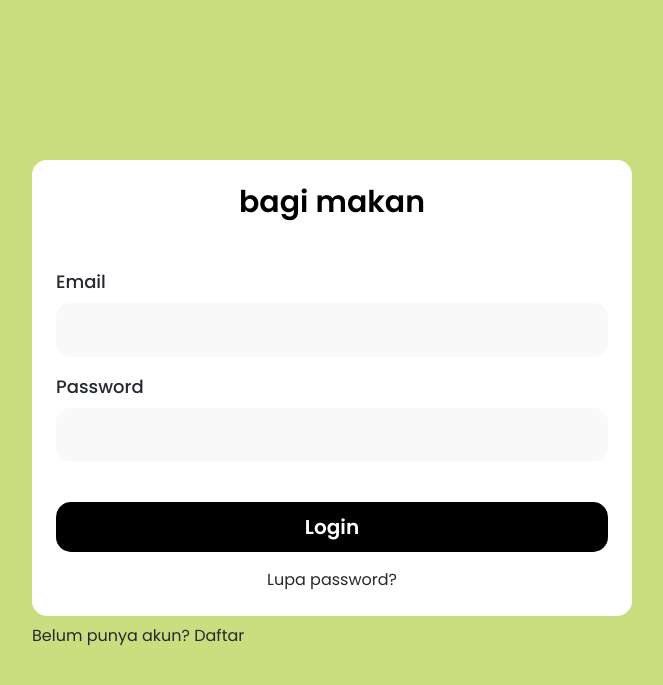
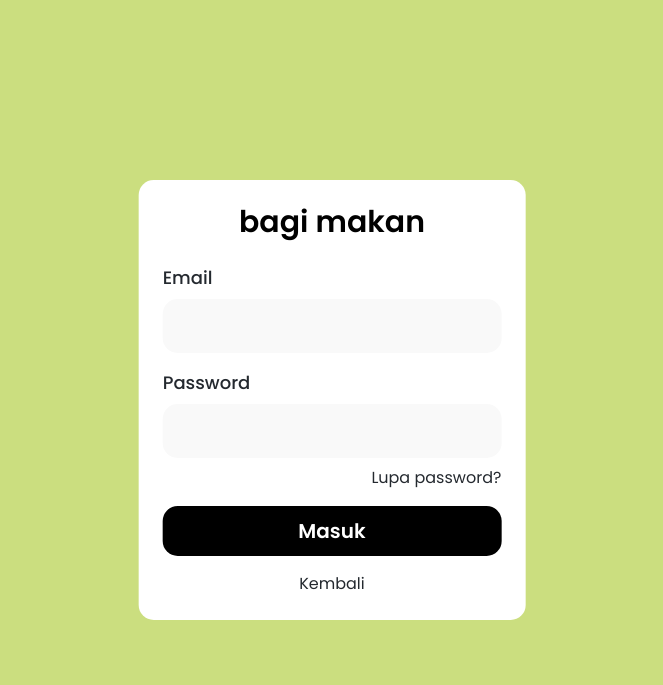
Before and after one commit to adityasuryana/bagi-makan, a CodeIgniter 4 app: template app/Views/login.php in a window 1280 px wide. Shown: the top 685 px of the page, without its empty margins (308-971 px from the left). Run offline with PHP 8.4 and a stand-in for CodeIgniter, Linux system fonts and the light colour scheme; the template is opened without the code that fills it, so the values that code supplies are empty; some libraries are stand-ins or nearby versions.

Commit message:
fixed views

```diff
--- a/app/Views/login.php
+++ b/app/Views/login.php
@@ -11,9 +11,9 @@ $session = session();
 <body class="bg-green">
 <div class="container">
     <div class="row">
-        <div class="col-lg-6 col-sm-12 position-absolute top-50 start-50 translate-middle">
+        <div class="col-xl-4 col-lg-6 col-md-8 col-sm-12 col-12 position-absolute top-50 start-50 translate-middle">
             <div class="card bg-white m-2 p-4">
-                <h2 class="head-title fw-s-bold mb-5 text-center">bagi makan</h2>
+                <h2 class="head-title fw-s-bold mb-4 text-center">bagi makan</h2>
 
                     <?php
                         if ($session->getFlashdata('error')) {
@@ -28,18 +28,24 @@ $session = session();
                                 <input type="email" name="email" class="form-control" id="email" value="<?= old('email') ?>" required>
                             </div>
 
-                            <div class="mb-4">
+                            <div class="mb-2">
                                 <label for="password" class="form-label">Password</label>
                                 <input type="password" name="password" class="form-control" id="password" required>
                             </div>
-                            <input type="submit" id="submit" class="black-button fw-s-bold w-100 mt-3" value="Login">
+
+                            <div class="d-flex float-end">
+                                <a class="link" href="">Lupa password?</a>
+                            </div>
+
+                            <input type="submit" id="submit" class="black-button fw-s-bold w-100 mt-3" value="Masuk">
 
                             <div class="text-center mt-3">
-                                <a class="link" href="">Lupa password?</a>
+                                <a class="link" href="<?php echo base_url('/'); ?>">Kembali</a>
                             </div>
+
                         </form>
                 </div>
-                <a class="link m-2 mt-3" href="">Belum punya akun? Daftar</a>
+
 
             </div>
         </div>
--- a/app/Views/profil/profil_view.php
+++ b/app/Views/profil/profil_view.php
@@ -18,7 +18,9 @@
 
                 <div class="col">
                     <div class="card bg-gray p-3 h-100">
-                    <a class="link" href="<?= base_url('logout') ?>">Keluar</a>
+                        <a class="link" href="">Edit Profil</a>
+                        <a class="link" href="">Riwayat Donasi</a>
+                        <a class="link" href="<?= base_url('logout') ?>">Keluar</a>
                     </div>
                 </div>
             </div>
--- a/public/css/style.css
+++ b/public/css/style.css
@@ -96,6 +96,11 @@ a {
     font-weight: 400;
 }
 
+.top-90 {
+    top: 90%;
+
+}
+
 .carousel-inner {
     border-radius: 15px;
     max-height: 180px;
@@ -150,6 +155,18 @@ a {
     border-radius: 15px;
     border:none;
     background-color: #000 !important;
+    padding: 10px;
+    text-align: center;
+    width: 100%;
+}
+
+.white-button {
+    color: #000;
+    font-size: 20px;
+    text-decoration: none;
+    border-radius: 15px;
+    border:none;
+    background-color: white !important;
     padding: 10px;
     text-align: center;
     width: 100%;
```
